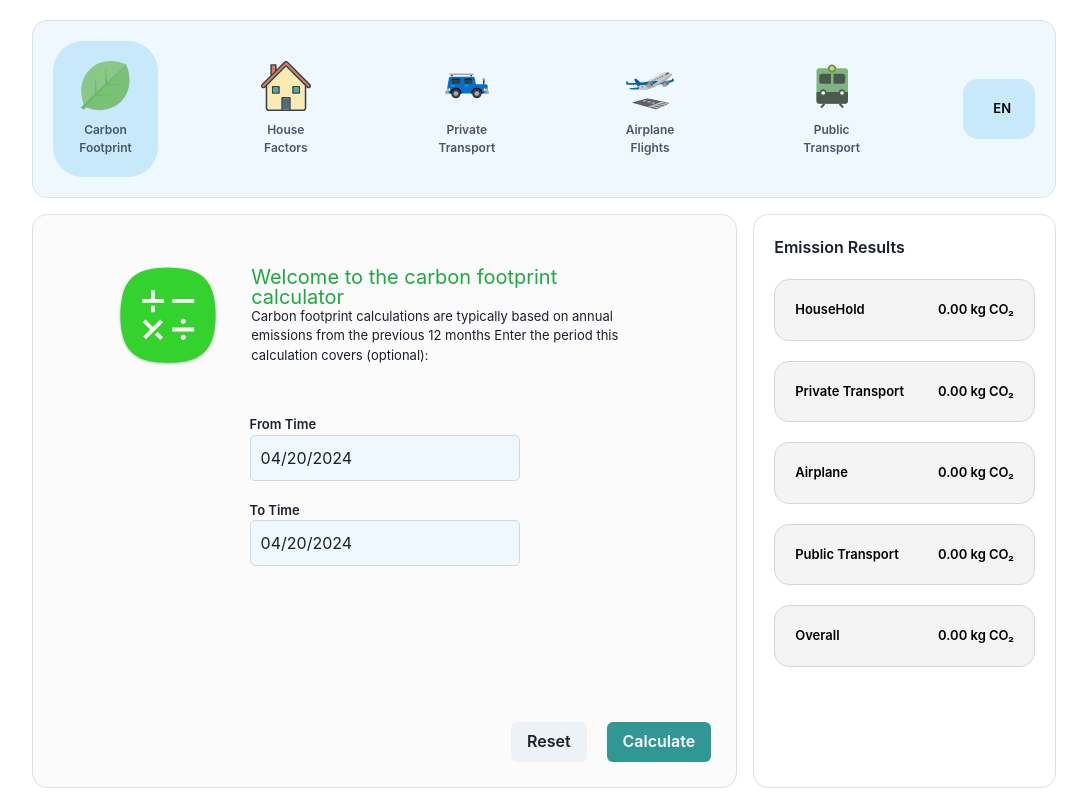
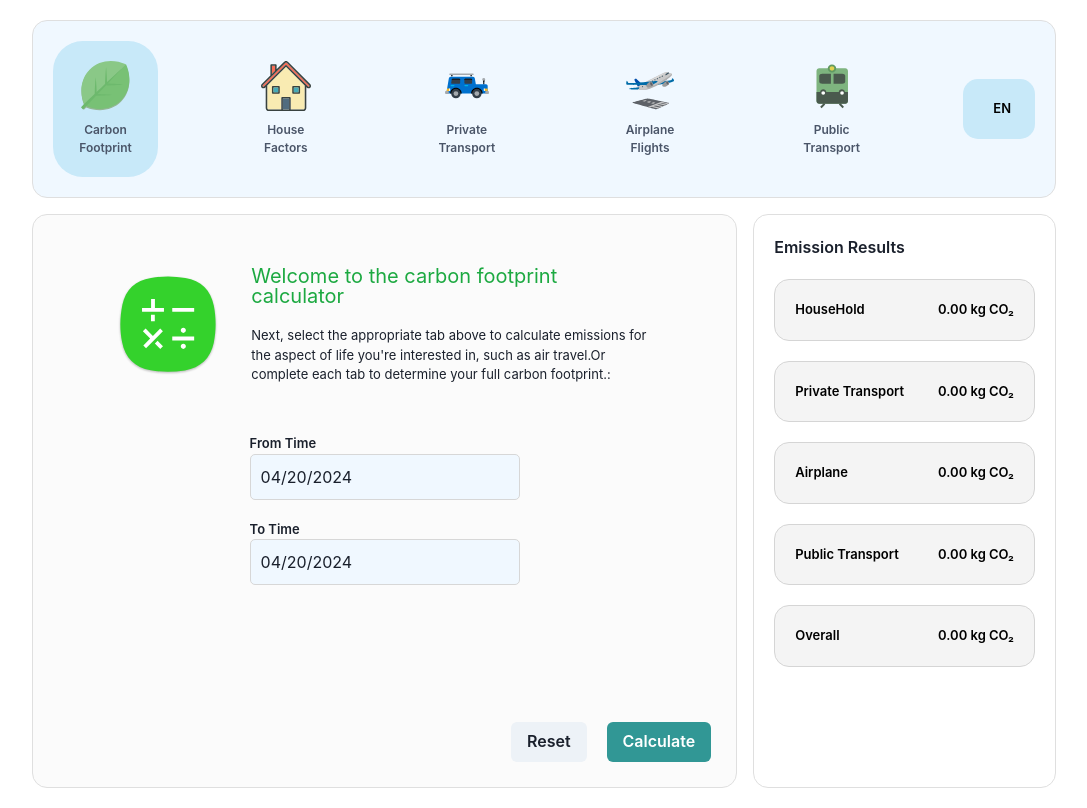
Before and after one commit to incluser/mfca, a React (Vite) app: page / in a window 1280 px wide. Shown: the whole page, without its empty margins (96-1183 px from the left). Built offline with nearby package versions, Linux system fonts and the light colour scheme.

Commit message:
changing title

```diff
--- a/src/components/Welcome/Welcome.tsx
+++ b/src/components/Welcome/Welcome.tsx
@@ -27,9 +27,9 @@ const Welcome = () => {
                 <img width={100} src={Calc} alt="" />
                 <div className="welcome-text">
                     <span className="welcome-title">{t("Welcome to the carbon footprint calculator")}</span>
-                    <span className="weclome-subtitle">
+                    <span className="weclome-subtitle" style={{ marginTop: "20px" }}>
                         {
-                            t("Carbon footprint calculations are typically based on annual emissions from the previous 12 months Enter the period this calculation covers (optional):")
+                            t("Next, select the appropriate tab above to calculate emissions for the aspect of life you're interested in, such as air travel.Or complete each tab to determine your full carbon footprint.:")
                         }
                     </span>
                 </div>
--- a/src/constants/coefficents.ts
+++ b/src/constants/coefficents.ts
@@ -27,7 +27,7 @@ export const FlightEmissionFactors: Record<string, number> = {
 
 export const HouseHoldEmissionFactors = {
   electricity: 0.6499459915,
-  naturalgas: 0.0184,
+  naturalgas: 0.18256,
   biomass: 0.0025,
   coal: 0.094,
   heatingoil: 0.025,
--- a/src/constants/en.json
+++ b/src/constants/en.json
@@ -1,6 +1,6 @@
 {
   "Welcome to the carbon footprint calculator": "Welcome to the carbon footprint calculator",
-  "Carbon footprint calculations are typically based on annual emissions from the previous 12 months Enter the period this calculation covers (optional):": "Carbon footprint calculations are typically based on annual emissions from the previous 12 months Enter the period this calculation covers (optional):",
+  "Next, select the appropriate tab above to calculate emissions for the aspect of life you're interested in, such as air travel.Or complete each tab to determine your full carbon footprint.:": "Next, select the appropriate tab above to calculate emissions for the aspect of life you're interested in, such as air travel.Or complete each tab to determine your full carbon footprint.",
   "House Factors": "House Factors",
   "Private Transport": "Private Transport",
   "Airplane Flights": "Airplane Flights",
--- a/src/constants/kz.json
+++ b/src/constants/kz.json
@@ -20,6 +20,7 @@
   "Heating Oil": "Жылу майы",
   "LPG": "Сижиленген газ",
   "Distance": "Қашықтық",
+  "Next, select the appropriate tab above to calculate emissions for the aspect of life you're interested in, such as air travel.Or complete each tab to determine your full carbon footprint.:": "Одан кейін әуе саяхаты сияқты сізді қызықтыратын өмір аспектілері үшін шығарындыларды есептеу үшін жоғарыдағы сәйкес қойындыны таңдаңыз. Немесе толық көміртегі ізіңізді анықтау үшін әрбір қойындыны аяқтаңыз.",
   "Car Fuel Type": "Автомобиль топырағының түрі",
   "Petrol": "Бензин",
   "Diesel": "Дизель",
--- a/src/constants/ru.json
+++ b/src/constants/ru.json
@@ -3,6 +3,7 @@
   "House Factors": "Домашнее хозяйство",
   "Carbon footprint calculations are typically based on annual emissions from the previous 12 months Enter the period this calculation covers (optional):": "Расчеты углеродного следа обычно основаны на годовых выбросах за предыдущие 12 месяцев. Введите период, который охватывает этот расчет (необязательно):",
   "Private Transport": "Частный транспорт",
+  "Next, select the appropriate tab above to calculate emissions for the aspect of life you're interested in, such as air travel.Or complete each tab to determine your full carbon footprint.:": "Выберите соответствующую вкладку выше, чтобы рассчитать выбросы для интересующего вас аспекта жизни, например авиаперелетов. Или заполните каждую вкладку, чтобы определить полный углеродный след.",
   "Airplane Flights": "Самолет",
   "Public Transport": "Общественный транспорт",
   "Carbon Footprint": "Углеродный след",
```
